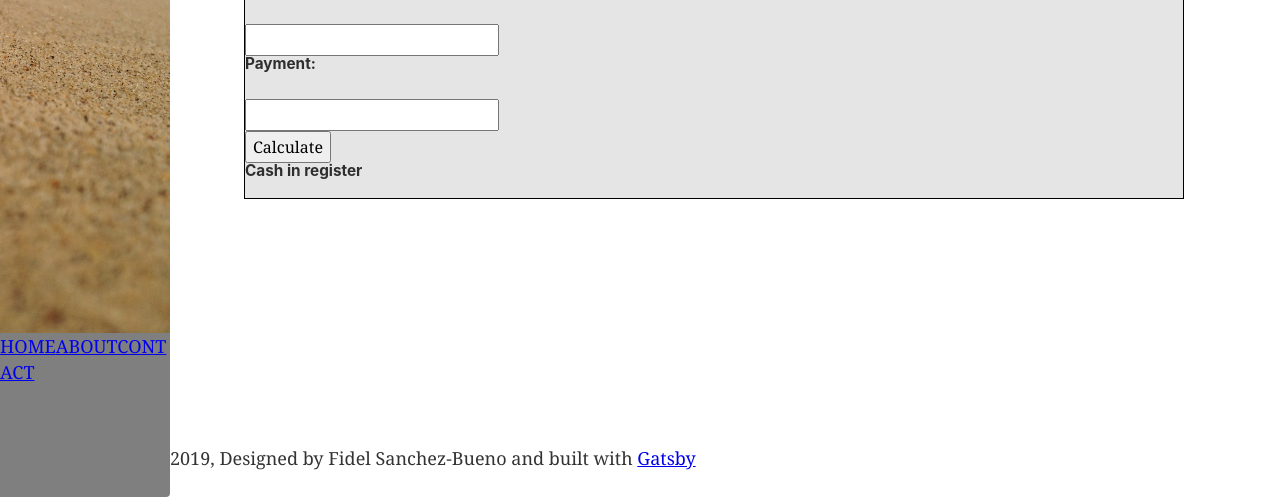
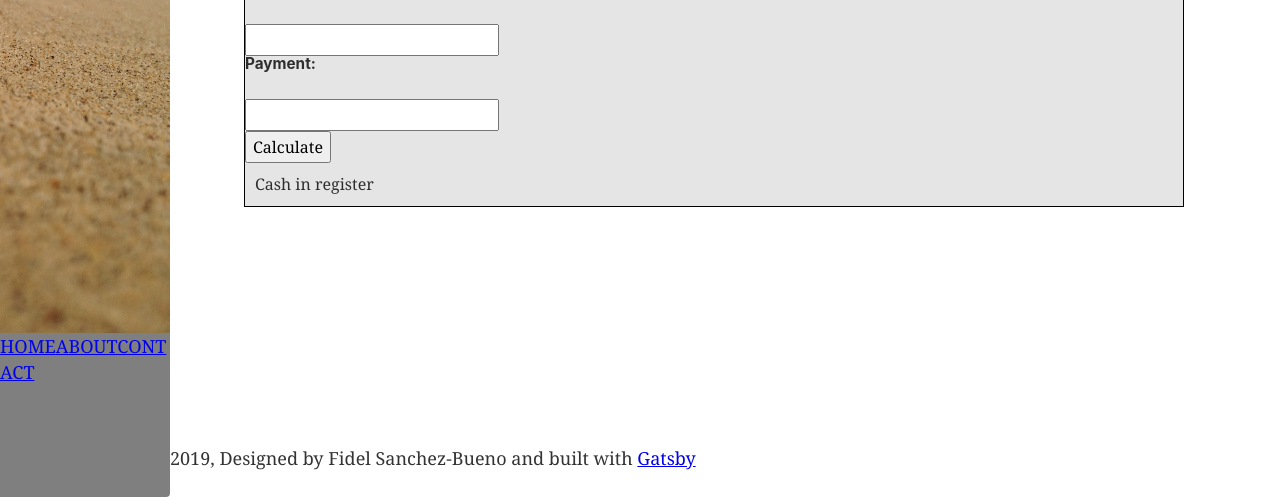
Before and after one commit to FidelVe/fidelve.github.io-development, a Gatsby site: page /freecodecamp/javascript-algorithms-and-data-structures/cash-register in a window 1280 px wide. Shown: the part 303-800 px from the top of the page. Built offline with nearby package versions, Linux system fonts and the light colour scheme; Gatsby itself is replaced by a stand-in of ours.

Commit message:
working on refactoring collapse container

```diff
--- a/src/components/cash-register-app.js
+++ b/src/components/cash-register-app.js
@@ -34,10 +34,9 @@ const CashRegisterApp = props => {
       </div>
       <div className={style.innerContainer}>
         <CollapseContainer
-          inlineStyleMaxHeight={'35px'}
+          collapseHeight={'35px'}
           styledMargin={false}
           headerText="Cash in register"
-          bigHeader={false}
         />
       </div>
       {/* <hr className={style.hr} /> */}
--- a/src/components/collapse-container.js
+++ b/src/components/collapse-container.js
@@ -2,35 +2,84 @@ import React from 'react';
 import styles from './collapse-container.module.css';
 
 class CollapseContainer extends React.Component {
+  /*
+   * Props available for this component:
+   *  - headerText: 'default value for the header text',
+   *  - styledMargin: true,
+   *  - marginColor: 'fff' // TODO
+   *  - collapseHeight: '', // TODO: type check this to only accept width units
+   */
   constructor(props) {
     super(props);
+    // create ref for <section />
     this.componentRef = React.createRef();
+
+    // Initial React component state
     this.state = {
       isOpen: false,
     };
-    this.staticState = {
+
+    this.baseParams = this.createBaseParams(props);
+  }
+
+  createBaseParams = props => {
+    let params = {
       isInitialRender: true,
-      // Computed Height of header and content elements inside the collapsible
-      // container
-      minHeight: '',
-      maxHeight: '',
+      maxHeightWhenCollapsed: '',
+      maxHeightWhenUncollapsed: '',
     };
 
-    // Handles the initial height value for the component if the
-    // inlineStyleMaxHeight prop is passed to the component
-    this.staticState.maxHeight =
-      this.props.inlineStyleMaxHeight === ''
-        ? ''
-        : `${parseInt(this.props.inlineStyleMaxHeight)}px`;
-  }
+    params.maxHeightWhenCollapsed =
+      props.collapseHeight === ''
+        ? '57px'
+        : `${parseInt(props.collapseHeight)}px`;
 
-  createInitialState = props => {
-    // This functions takes the values passed into props and creates an
-    // initial state for the component based on those values
+    return params;
   };
 
   onHeaderClick = event => {
+    // State change
     this.setState({isOpen: !this.state.isOpen});
+  };
+
+  getInlineStyle = () => {
+    // Initializing 'inlineStyles' object
+    let inlineStyles = {
+      main: {
+        // maxHeight
+      },
+      header: {
+        maxHeight: this.baseParams.maxHeightWhenCollapsed,
+        // borderTop
+      },
+      headerText: {
+        // fontSize
+      },
+      headerIcon: {
+        // width
+        // height
+        // background-size
+      },
+      content: {},
+    };
+
+    inlineStyles.main.maxHeight = this.state.isOpen
+      ? this.baseParams.maxHeightWhenUncollapsed
+      : this.baseParams.maxHeightWhenCollapsed;
+
+    if (!this.props.styledMargin) {
+      inlineStyles.header.borderTop = 'none';
+    }
+
+    let headerImgSize = parseInt(this.baseParams.maxHeightWhenCollapsed) - 4;
+
+    inlineStyles.headerIcon = {
+      width: `${headerImgSize - 8}px`,
+      height: `${headerImgSize - 8}px`,
+      backgroundSize: `${headerImgSize}px ${headerImgSize}px`,
+    };
+
+    return inlineStyles;
   };
 
   componentDidUpdate() {}
@@ -39,85 +88,45 @@ class CollapseContainer extends React.Component {
     // This is done to be able to work with any styles declared in the
     // css module and let CollapseContainer be reusable.
 
-    if (this.staticState.isInitialRender) {
+    if (this.baseParams.isInitialRender) {
       // This will only run one time (on initial rendering)
 
       // Get the elements from the DOM
-      let containerEl = this.componentRef.current;
       let contentEl = this.componentRef.current.children[1];
 
-      // Get the updated styles from each element
-      let containerStyle = getComputedStyle(containerEl);
+      // Get the computed style of element after being mounted in DOM
       let contentStyle = getComputedStyle(contentEl);
-
-      // This is the minimum height for the collapse container. Is necessary to
-      // get this values and set them as inline style because the transition
-      // doesn't work on 'height: auto' values or 'max-height: auto' values.
-      // because this value actually doesnt change on re-renders we only need
-      // to get it once on the first componentDidMount().
-      // If a value is passed to the prop 'inlineStyleMaxHeight' that value
-      // is used instead.
-      let containerMinCollapseHeight =
-        this.props.inlineStyleMaxHeight === ''
-          ? parseInt(containerStyle.getPropertyValue('height'))
-          : parseInt(this.props.inlineStyleMaxHeight);
 
       // This is the maximum height for the collapse container, it will depend
       // on the content of itself + and extra margin for handling browser
       // resize.
-      let containerMaxCollapseHeight =
-        parseInt(contentStyle.getPropertyValue('height')) * 2 +
-        containerMinCollapseHeight;
-
-      // Now we pass the max and min container heights to this.staticState
-      this.staticState.minHeight = containerMinCollapseHeight;
-      this.staticState.maxHeight = containerMaxCollapseHeight;
+      this.baseParams.maxHeightWhenUncollapsed =
+        parseInt(contentStyle.getPropertyValue('height')) * 2;
 
       // Change the isInitialRender to false so this block wont run again
-      this.staticState.isInitialRender = false;
+      this.baseParams.isInitialRender = false;
     }
   }
 
   render() {
-    let elementInlineStyle = this.staticState.isInitialRender
-      ? // If this is the first render() am passsing an empty object
-        // The initial height is declared in collapse-container.module.css
-        // This is to ensure that the containers initial state is collapsed
-        {height: this.staticState.maxHeight}
-      : // If is not the first render() we check if is collapsed or not
-      // and adjust the height accordingly
-      this.state.isOpen
-      ? {maxHeight: `${this.staticState.maxHeight}px`}
-      : {maxHeight: `${this.staticState.minHeight}px`};
-
-    if (!this.props.styledMargin) {
-      elementInlineStyle.borderTop = 'none';
-    }
-
-    let imgStyle = this.props.bigHeader
-      ? styles.headerImgContainer
-      : `${styles.headerImgContainer} ${styles.small}`;
-    if (!this.props.bigHeader) {
-    }
+    const inlineStyles = this.getInlineStyle();
+    const iconClassName = this.state.isOpen
+      ? `${styles.headerImgContainer} ${styles.open}`
+      : styles.headerImgContainer;
 
     return (
       <section
         ref={this.componentRef}
         className={styles.collapseContainer}
-        style={elementInlineStyle}>
-        <header onClick={this.onHeaderClick} className={styles.collapseHeader}>
-          {this.props.bigHeader ? (
-            <h3>{this.props.headerText}</h3>
-          ) : (
-            <h5>{this.props.headerText}</h5>
-          )}
-          {this.state.isOpen ? (
-            <div className={`${imgStyle} ${styles.open}`}></div>
-          ) : (
-            <div className={imgStyle}></div>
-          )}
+        style={inlineStyles.main}>
+        <header
+          style={inlineStyles.header}
+          onClick={this.onHeaderClick}
+          className={styles.collapseHeader}>
+          <p>{this.props.headerText}</p>
+          <div style={inlineStyles.headerIcon} className={iconClassName}></div>
         </header>
-        <article className={styles.collapseContent}>
+        <article style={styles.content} className={styles.collapseContent}>
           {this.props.children}
         </article>
       </section>
@@ -127,9 +136,12 @@ class CollapseContainer extends React.Component {
 
 CollapseContainer.defaultProps = {
   headerText: 'default value for the header text',
-  bigHeader: true,
   styledMargin: true,
-  inlineStyleMaxHeight: '', // TODO: type check this to only accept width units
+  marginColor: 'fff',
+  collapseHeight: '', // TODO: type check this to only accept width units
+  // headerText: 'default value for the header text',
+  // bigHeader: true,
+  // styledMargin: true,
 };
 
 export default CollapseContainer;
--- a/src/components/collapse-container.module.css
+++ b/src/components/collapse-container.module.css
@@ -19,7 +19,7 @@
   flex-flow: row nowrap;
   justify-content: space-between;
   align-items: center;
-  margin: 4px;
+  margin: 0px 4px;
 }
 .collapse-header > h3,
 .collapse-header > h5 {
```
